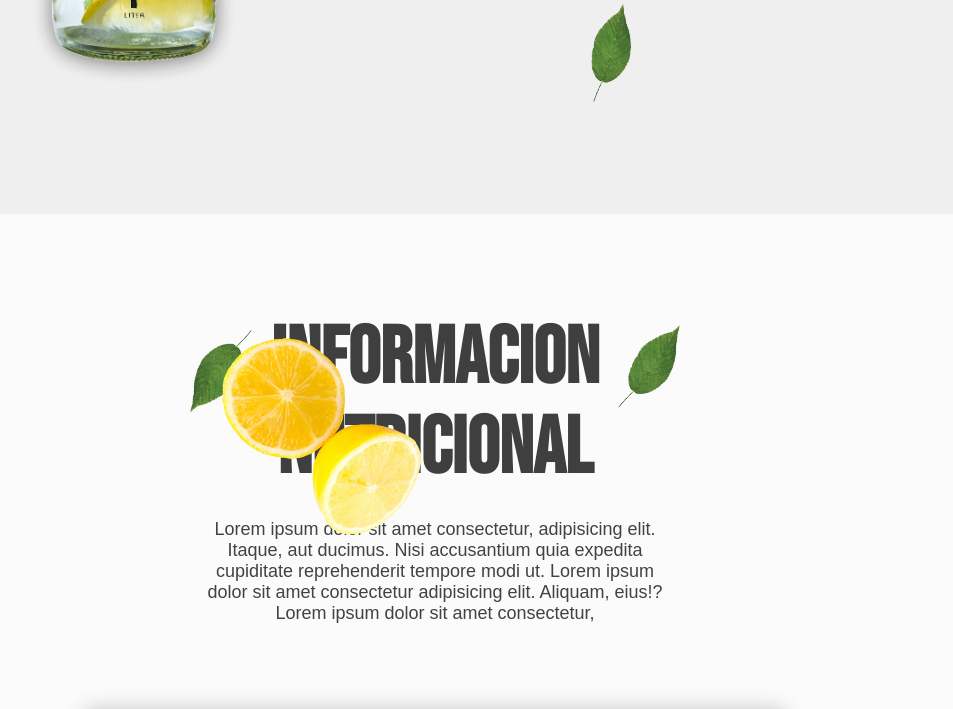
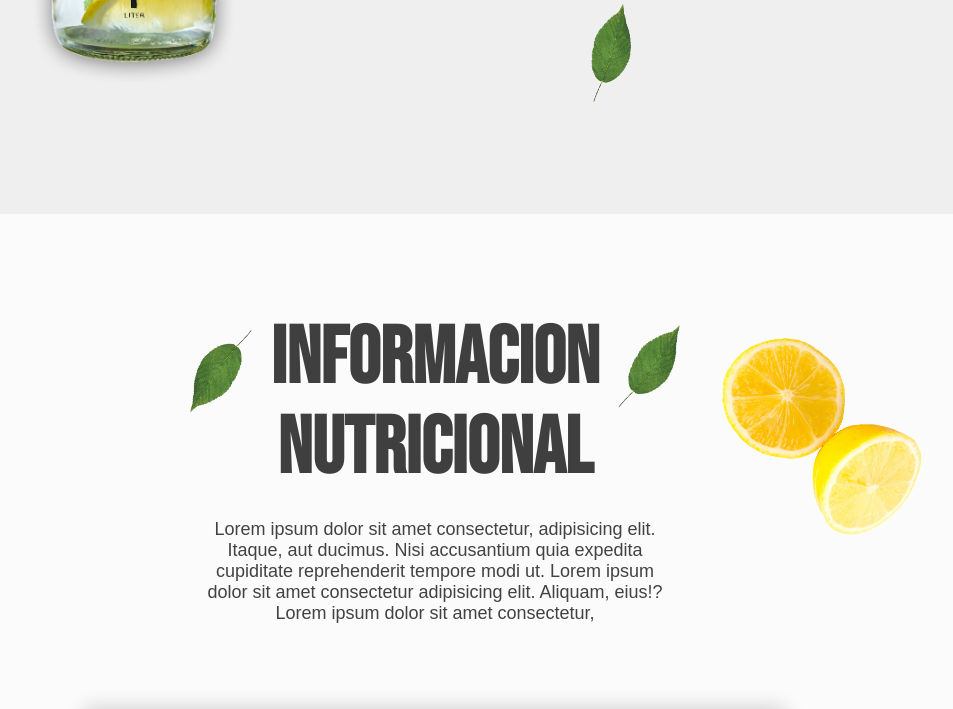
Before and after one commit to Alan-Omar12/LimonadaDominicana, a plain HTML site: page index.html in a window 1280 px wide. Shown: the part 1305-2014 px from the top of the page, without its empty margins (205-1158 px from the left). Drawn offline with Linux system fonts and the light colour scheme.

Commit message:
reparacion extra.

```diff
--- a/Css/style.css
+++ b/Css/style.css
@@ -223,7 +223,7 @@ h2{
 .in3{
     position: absolute;
     width: 250px;
-    left: 0;
+    left: 500px;
     top: 50px;
     rotate: 220deg;
 }
```
